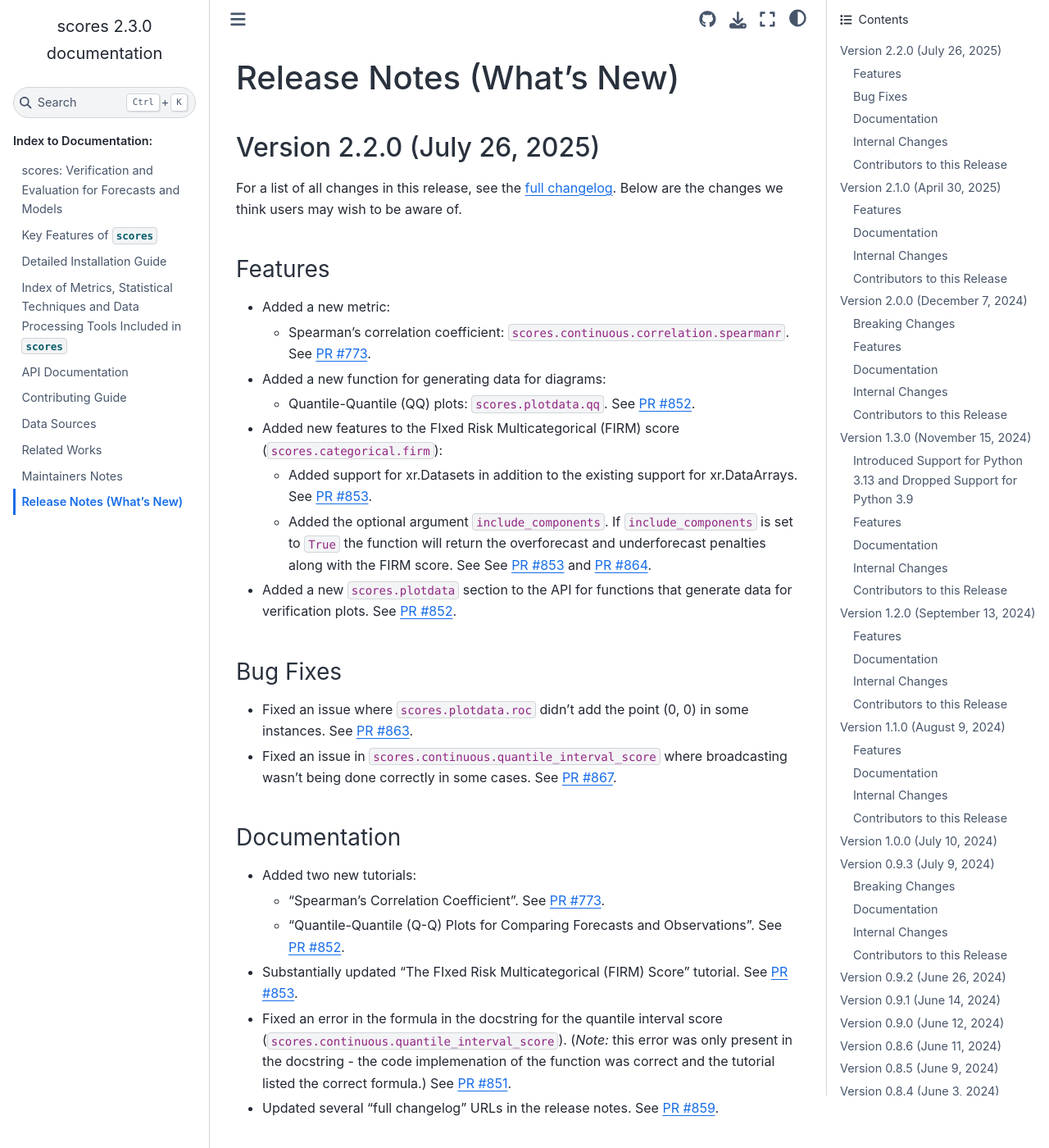
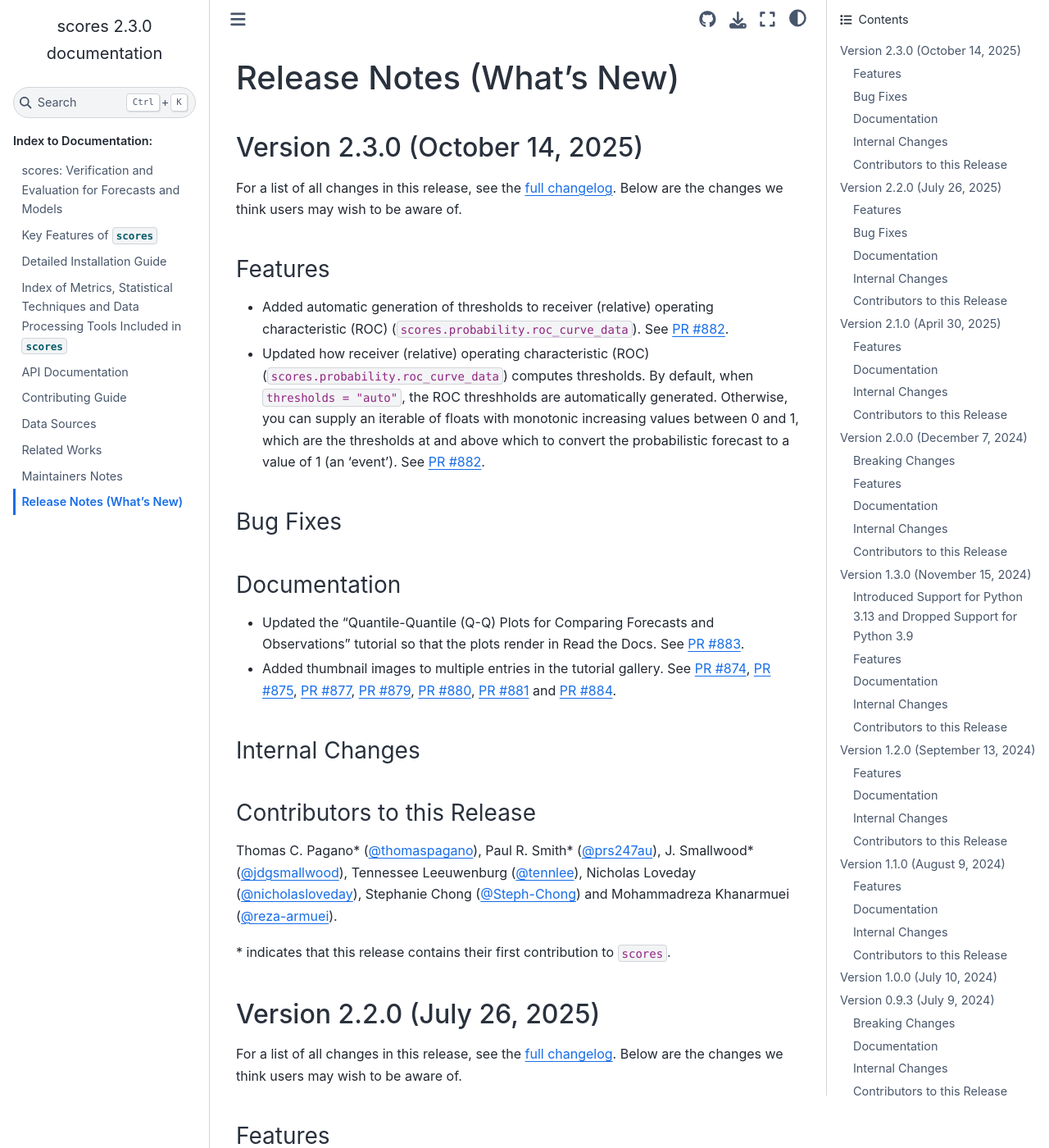
Before and after one commit to nci/scores, a Sphinx documentation site: the page built from docs/release_notes.md, in a window 1280 px wide and 1400 px high. Shown: the whole window at 82% size. Built offline with Sphinx 7.4.7 and the Sphinx Book theme 1.1.4, drawn with Linux system fonts in a browser that asks for light colours; pages that are not in the unit, such as notebooks, are missing from menus.

Commit message:
Start of release notes for version 2.3.0

```diff
--- a/docs/release_notes.md
+++ b/docs/release_notes.md
@@ -1,4 +1,28 @@
 # Release Notes (What's New)
+
+## Version 2.3.0 (October 14, 2025)
+
+For a list of all changes in this release, see the [full changelog](https://github.com/nci/scores/compare/2.2.0...2.3.0). Below are the changes we think users may wish to be aware of.
+
+### Features
+
+- Added automatic generation of thresholds to receiver (relative) operating characteristic (ROC) (`scores.probability.roc_curve_data`). See [PR #882](https://github.com/nci/scores/pull/882).
+- Updated how receiver (relative) operating characteristic (ROC) (`scores.probability.roc_curve_data`) computes thresholds. By default, when `thresholds = "auto"`, the ROC threshholds are automatically generated. Otherwise, you can supply an iterable of floats with monotonic increasing values between 0 and 1, which are the thresholds at and above which to convert the probabilistic forecast to a value of 1 (an 'event'). See [PR #882](https://github.com/nci/scores/pull/882).
+
+### Bug Fixes
+
+### Documentation
+
+- Updated the "Quantile-Quantile (Q-Q) Plots for Comparing Forecasts and Observations" tutorial so that the plots render in Read the Docs. See [PR #883](https://github.com/nci/scores/pull/883).
+- Added thumbnail images to multiple entries in the tutorial gallery. See [PR #874](https://github.com/nci/scores/pull/874), [PR #875](https://github.com/nci/scores/pull/875), [PR #877](https://github.com/nci/scores/pull/877), [PR #879](https://github.com/nci/scores/pull/879), [PR #880](https://github.com/nci/scores/pull/880), [PR #881](https://github.com/nci/scores/pull/881) and [PR #884](https://github.com/nci/scores/pull/884).
+
+### Internal Changes
+
+### Contributors to this Release
+
+Thomas C. Pagano* ([@thomaspagano](https://github.com/thomaspagano)), Paul R. Smith* ([@prs247au](https://github.com/prs247au)), J. Smallwood* ([@jdgsmallwood](https://github.com/jdgsmallwood)), Tennessee Leeuwenburg ([@tennlee](https://github.com/tennlee)), Nicholas Loveday ([@nicholasloveday](https://github.com/nicholasloveday)), Stephanie Chong ([@Steph-Chong](https://github.com/Steph-Chong)) and Mohammadreza Khanarmuei ([@reza-armuei](https://github.com/reza-armuei)).
+
+\* indicates that this release contains their first contribution to `scores`.
 
 ## Version 2.2.0 (July 26, 2025)
 
```
